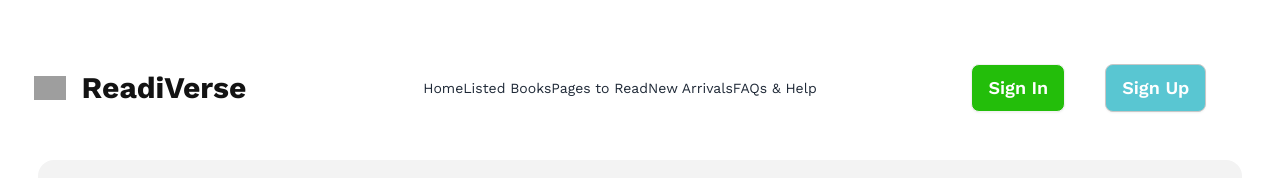
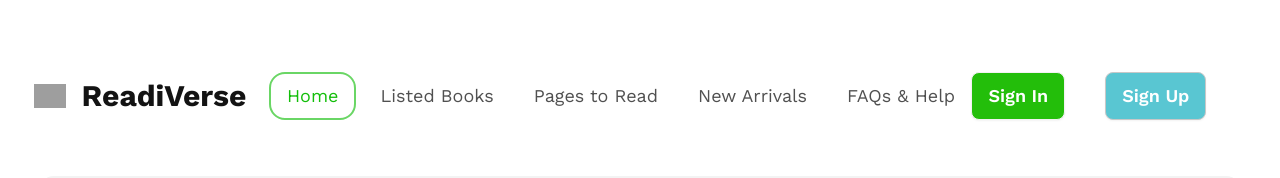
Before and after one commit to gazimaksudur2/book-vibe, a React (Vite) app: page / in a window 1280 px wide. Shown: the top 178 px of the page. Built offline with nearby package versions, Linux system fonts and the light colour scheme; grey boxes are pictures that could not be loaded.

Commit message:
proper navbar established

```diff
--- /dev/null
+++ b/src/components/FAQ/FAQ.jsx
@@ -0,0 +1,11 @@
+import React from 'react';
+
+const FAQ = () => {
+    return (
+        <div>
+            <h2>This from faq.</h2>
+        </div>
+    );
+};
+
+export default FAQ;
--- a/src/components/NavBar/Navbar.jsx
+++ b/src/components/NavBar/Navbar.jsx
@@ -8,24 +8,24 @@ const Navbar = () => {
                     <div tabIndex={0} role="button" className="btn btn-ghost lg:hidden">
                         <svg xmlns="http://www.w3.org/2000/svg" className="h-5 w-5" fill="none" viewBox="0 0 24 24" stroke="currentColor"><path strokeLinecap="round" strokeLinejoin="round" strokeWidth="2" d="M4 6h16M4 12h8m-8 6h16" /></svg>
                     </div>
-                    <ul tabIndex={0} className="menu menu-sm dropdown-content mt-3 z-[1] p-2 shadow bg-base-100 rounded-box w-52">
-                        <li><a>Home</a></li>
-                        <li><a>Listed Books</a></li>
-                        <li><a>Pages to Read</a></li>
-                        <li><a>New Arrivals</a></li>
-                        <li><a>FAQs & Help</a></li>
+                    <ul tabIndex={0} className="menu menu-sm dropdown-content mt-3 z-[1] p-4 shadow bg-base-100 rounded-box w-48 gap-5 text-[#131313bd] text-lg font-normal ">
+                    <NavLink className={({isActive})=>isActive?'text-[#13be0a] -my-2 px-2 py-2 border-2 border-[#13be0aa0] rounded-2xl':''} to={'/'}>Home</NavLink>
+                    <NavLink className={({isActive})=>isActive?'text-[#13be0a] -my-2 px-2 py-2 border-2 border-[#13be0aa0] rounded-2xl':''} to={'/listedbooks'}>Listed Books</NavLink>
+                    <NavLink className={({isActive})=>isActive?'text-[#13be0a] -my-2 px-2 py-2 border-2 border-[#13be0aa0] rounded-2xl':''} to={'/toread'}>Pages to Read</NavLink>
+                    <NavLink className={({isActive})=>isActive?'text-[#13be0a] -my-2 px-2 py-2 border-2 border-[#13be0aa0] rounded-2xl':''} to={'/newarrival'}>New Arrivals</NavLink>
+                    <NavLink className={({isActive})=>isActive?'text-[#13be0a] -my-2 px-2 py-2 border-2 border-[#13be0aa0] rounded-2xl':''} to={'/faq'}>FAQs & Help</NavLink>
                     </ul>
                 </div>
                 <img src="https://i.ibb.co/wK7JHDJ/book.png" className="w-8" alt="app-icon" />
                 <a className="ml-4 text-3xl text-[#131313] font-bold">ReadiVerse</a>
             </div>
             <div className="navbar-center hidden lg:flex">
-                <ul className="menu menu-horizontal px-1">
-                    <NavLink className={'bg-white'} to={'/'}><a>Home</a></NavLink>
-                    <NavLink className={'bg-white'} to={'/'}><a>Listed Books</a></NavLink>
-                    <NavLink className={'bg-white'} to={'/'}><a>Pages to Read</a></NavLink>
-                    <NavLink className={'bg-white'} to={'/'}><a>New Arrivals</a></NavLink>
-                    <NavLink className={'bg-white'} to={'/'}><a>FAQs & Help</a></NavLink>
+                <ul className="menu menu-horizontal px-1 text-[#131313bd] text-lg font-normal justify-center items-center gap-10">
+                    <NavLink className={({isActive})=>isActive?'text-[#13be0a] -mx-4 px-4 py-2 border-2 border-[#13be0aa0] rounded-2xl':''} to={'/'}>Home</NavLink>
+                    <NavLink className={({isActive})=>isActive?'text-[#13be0a] -mx-4 px-4 py-2 border-2 border-[#13be0aa0] rounded-2xl':''} to={'/listedbooks'}>Listed Books</NavLink>
+                    <NavLink className={({isActive})=>isActive?'text-[#13be0a] -mx-4 px-4 py-2 border-2 border-[#13be0aa0] rounded-2xl':''} to={'/toread'}>Pages to Read</NavLink>
+                    <NavLink className={({isActive})=>isActive?'text-[#13be0a] -mx-4 px-4 py-2 border-2 border-[#13be0aa0] rounded-2xl':''} to={'/newarrival'}>New Arrivals</NavLink>
+                    <NavLink className={({isActive})=>isActive?'text-[#13be0a] -mx-4 px-4 py-2 border-2 border-[#13be0aa0] rounded-2xl':''} to={'/faq'}>FAQs & Help</NavLink>
                 </ul>
             </div>
             <div className="navbar-end flex justify-end gap-10 mr-10">
--- /dev/null
+++ b/src/components/NewArrival/NewArrival.jsx
@@ -0,0 +1,11 @@
+import React from 'react';
+
+const NewArrival = () => {
+    return (
+        <div>
+            <h2>this from new arrival.</h2>
+        </div>
+    );
+};
+
+export default NewArrival;
--- /dev/null
+++ b/src/components/ToRead/ToRead.jsx
@@ -0,0 +1,11 @@
+import React from 'react';
+
+const ToRead = () => {
+    return (
+        <div>
+            <h2>this from to read.</h2>
+        </div>
+    );
+};
+
+export default ToRead;
```
Also changed, not shown: src/routes/Router.jsx (+6 -3 lines).
